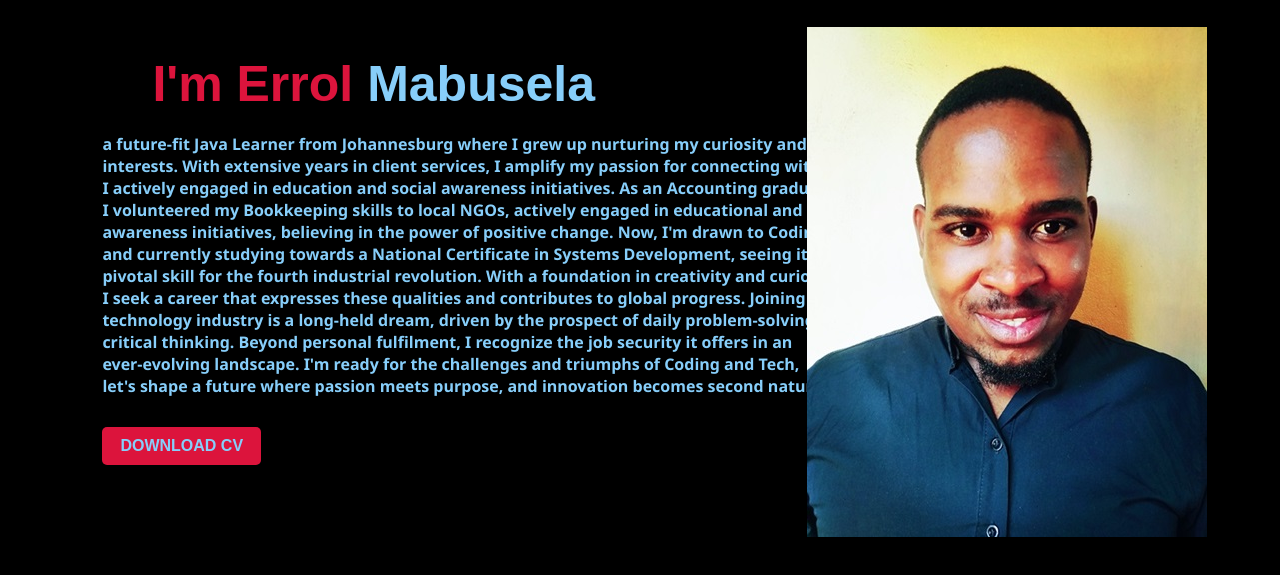
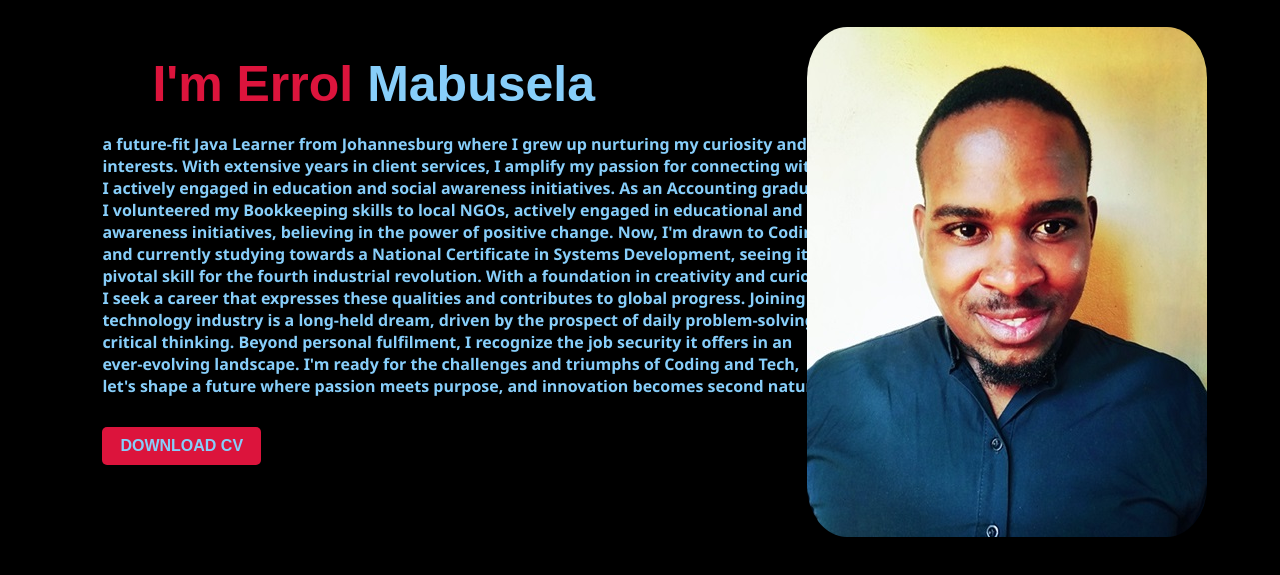
Before and after one commit to ErrolCode/ErrolCode.github.io, a plain HTML site: page AboutMe.html in a window 1280 px wide. Shown: the part 123-698 px from the top of the page. Drawn offline with Linux system fonts and the light colour scheme.

Commit message:
Update style.css

```diff
--- a/style.css
+++ b/style.css
@@ -104,6 +104,10 @@ h1 {
     top: 150px;
     bottom: 0;
     right: 25px;
+    border-radius: 10%;
+}
+#AboutMeImages img{
+    border-radius: 10%;
 }
 
 #links {
@@ -132,6 +136,7 @@ h2 {
 
 #skills img{
     margin-right: 30px;
+    border-radius: 10%;
 }
 
 .middle3 {
@@ -153,4 +158,5 @@ h2 {
 }
 #skills2 img{
     margin-right: 30px;
+    border-radius: 10%;
 }
```
